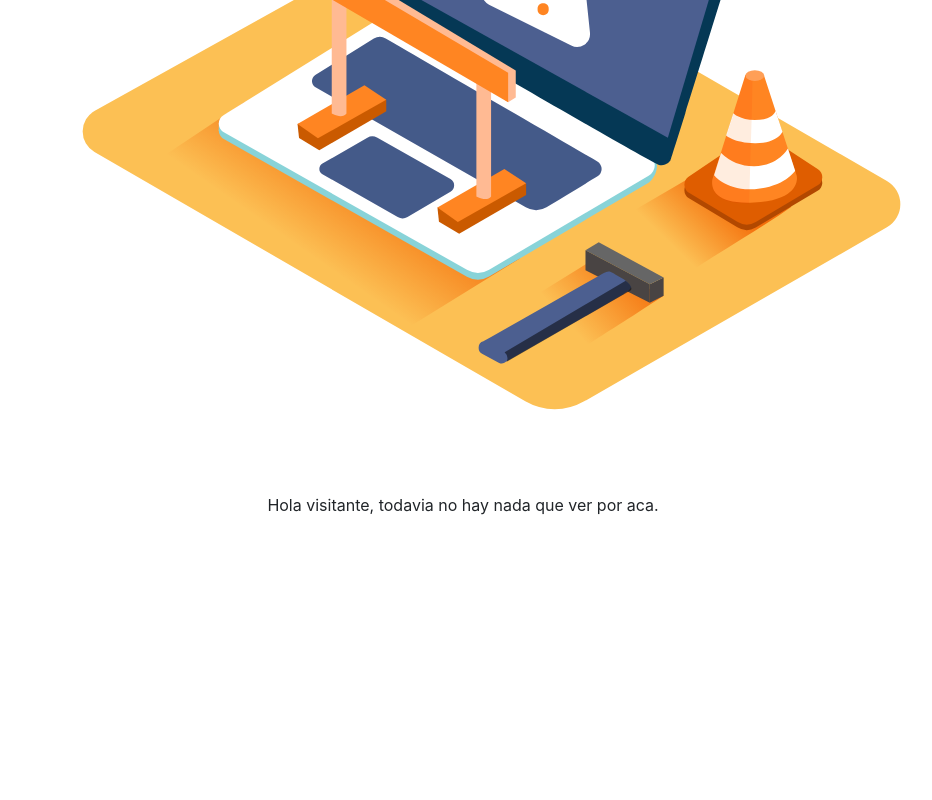
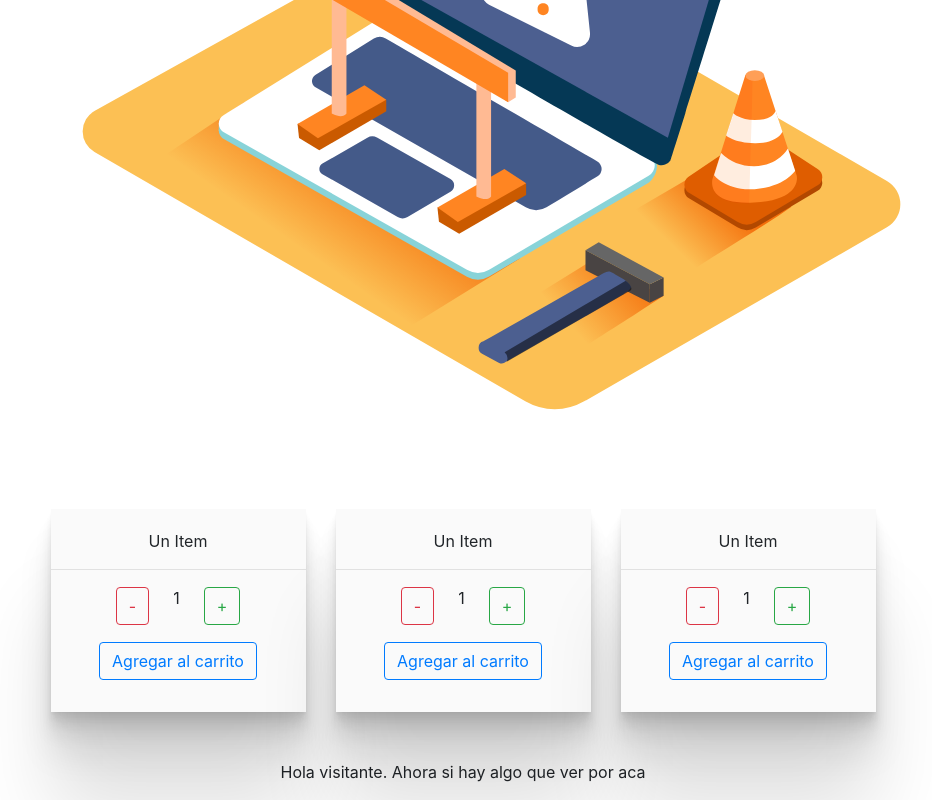
Before and after one commit to GutierrezS-JC/Voxes_React, a React (Create React App) app: page / in a window 1280 px wide. Shown: the part 396-1196 px from the top of the page, without its empty margins (177-1109 px from the left). Before the commit the page ends 929 px from the top, so only its background shows below. Built offline with nearby package versions, Linux system fonts and the light colour scheme.

Commit message:
Se agrega componente ItemCount.js

```diff
--- a/src/App.js
+++ b/src/App.js
@@ -6,7 +6,7 @@ function App() {
   return (
     <div className="App">
       <NavBar />
-      <ItemListContainer greeting={'Hola visitante, todavia no hay nada que ver por aca.'} />
+      <ItemListContainer greeting={'Hola visitante. Ahora si hay algo que ver por aca'} />
     </div >
   );
 }
--- /dev/null
+++ b/src/components/ItemCount/ItemCount.css
@@ -0,0 +1,6 @@
+.itemStyle {
+  background-color: rgb(250, 250, 250);
+
+  box-shadow: 0 2.8px 2.2px rgba(0, 0, 0, 0.034), 0 6.7px 5.3px rgba(0, 0, 0, 0.048), 0 12.5px 10px rgba(0, 0, 0, 0.06), 0 22.3px 17.9px rgba(0, 0, 0, 0.072), 0 41.8px 33.4px rgba(0, 0, 0, 0.086),
+    0 100px 80px rgba(0, 0, 0, 0.12);
+}
--- /dev/null
+++ b/src/components/ItemCount/ItemCount.js
@@ -0,0 +1,24 @@
+import React from 'react';
+import { Button, Row } from 'react-bootstrap';
+import './ItemCount.css';
+
+export const ItemCount = ({ sub, add, onAdd, count }) => {
+
+    return (
+        <>
+            <div className="pt-1 pb-3 itemStyle mt-3" >
+                <p className="mt-3 text-center">Un Item</p>
+                <hr className="xs-6" />
+                <Row className="align-items-center justify-content-center">
+                    <Button variant="outline-danger" onClick={sub}>-</Button>
+                    <p className="px-4">{count}</p>
+                    <Button variant="outline-success" onClick={add}> + </Button>
+                </Row>
+
+                <Row className="align-items-center justify-content-center mt-3 mb-3">
+                    <Button variant="outline-primary" disabled={count <= 0} onClick={onAdd}> Agregar al carrito </Button>
+                </Row>
+            </div>
+        </>
+    )
+};
--- a/src/components/ItemListContainer/ItemListContainer.js
+++ b/src/components/ItemListContainer/ItemListContainer.js
@@ -1,6 +1,7 @@
 import React from 'react';
 import { Container, Row, Col } from 'react-bootstrap';
 import underConstructions from './img/underConstructions.svg';
+import { CountContainer } from '../../containers/CountContainer';
 
 export const ItemListContainer = ({ greeting }) => {
     return (
@@ -8,7 +9,18 @@ export const ItemListContainer = ({ greeting }) => {
             <Row>
                 <Col><img alt="" src={underConstructions} /> </Col>
             </Row>
-            <p className='text-center'>{greeting}</p>
-        </Container>
+            <Row className="align-items-center justify-content-center">
+                <Col xl={3} md={4} sm={6} xs={8}>
+                    <CountContainer initial={1} stock={10} />
+                </Col>
+                <Col xl={3} md={4} sm={6} xs={8}>
+                    <CountContainer initial={1} stock={10} />
+                </Col>
+                <Col xl={3} md={4} sm={6} xs={8}>
+                    <CountContainer initial={1} stock={10} />
+                </Col>
+            </Row>
+            <p className='text-center mt-5'>{greeting}</p>
+        </Container >
     )
 }
--- /dev/null
+++ b/src/containers/CountContainer.js
@@ -0,0 +1,24 @@
+import React, { useState } from 'react'
+import { ItemCount } from '../components/ItemCount/ItemCount';
+
+export const CountContainer = ({ initial, stock }) => {
+    const [count, setCount] = useState(initial);
+
+    const add = () => {
+        count >= stock ? alert(`Lo sentimos, nuestro stock actual es de ${stock} unidades`) : setCount(count + 1);
+
+    }
+
+    const sub = () => {
+        count > 0 && setCount(count - 1);
+    }
+
+    const onAdd = () => {
+
+        count <= stock ? alert(`Agregaste ${count} al carrito`) : alert(`La cantidad ingresada es mayor a nuestro stock disponible`);
+    };
+
+    return (
+        <ItemCount sub={sub} add={add} onAdd={onAdd} count={count} />
+    )
+}
```
Also changed, not shown: 1 other file (tests, documents, lock files or other folders).
